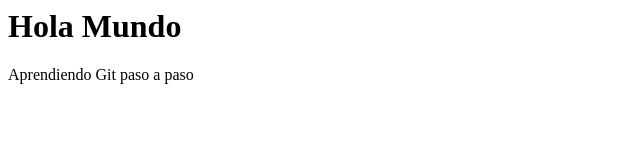
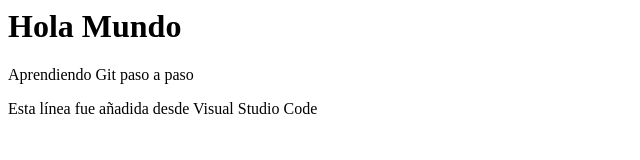
Before and after one commit to ElHombreJ33/proyecto1daw, a plain HTML site: page index.html in a window 1280 px wide. Shown: the whole page, without its empty margins (0-640 px from the left). Drawn offline with Linux system fonts and the light colour scheme.

Commit message:
Actualizado index desde VS Code.

```diff
--- a/index.html
+++ b/index.html
@@ -1,2 +1,3 @@
 <h1>Hola Mundo</h1>
 <p>Aprendiendo Git paso a paso</p>
+<p>Esta línea fue añadida desde Visual Studio Code</p>
```
